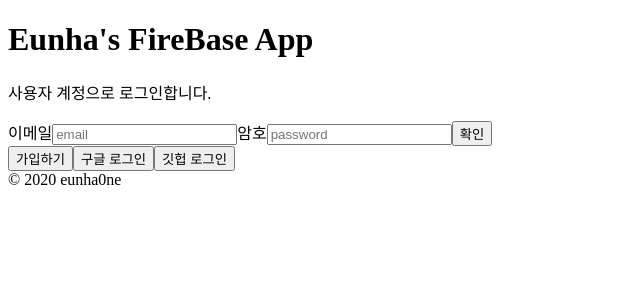
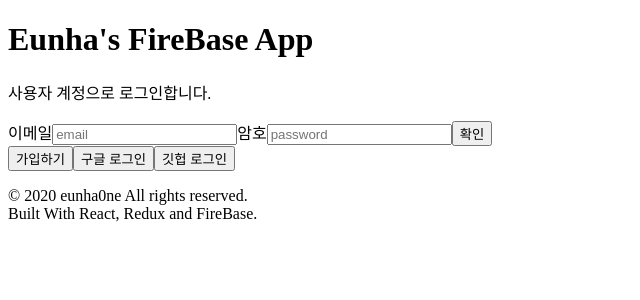
Before and after one commit to eunha0ne/study-firebase-app, a React (Create React App) app: page /#/ in a window 1280 px wide. Shown: the top 300 px of the page, without its empty margins (0-640 px from the left). Built offline with nearby package versions, Linux system fonts and the light colour scheme; no server answers.

Commit message:
Refactor: 익명 함수를 피하고, 관심사를 분리하라

```diff
--- a/src/app/App.js
+++ b/src/app/App.js
@@ -3,12 +3,13 @@ import { useSelector } from "react-redux";
 
 import useLoggedInState from "hooks/useLoggedInState";
 
-import Router from "./Router";
+import AppRouter from "./Router";
+import Header from "components/Header";
+import Footer from "components/Footer";
 import Modal from "features/Modal";
-import Header from "components/Header";
 
 function App() {
-  const { modal } = useSelector((state) => ({
+  const { modal: modalState } = useSelector((state) => ({
     modal: state.modal
   }));
 
@@ -18,10 +19,10 @@ function App() {
     <>
       <Header />
       <main>
-        <Router isLoggedIn={isLoggedIn} />
-        {modal.isOpen && <Modal data={modal} />}
+        <AppRouter isLoggedIn={isLoggedIn} />
+        {modalState.isOpen && <Modal {...modalState} />}
       </main>
-      <footer>&copy; {new Date().getFullYear()} eunha0ne</footer>
+      <Footer />
     </>
   );
 }
--- a/src/app/Router.js
+++ b/src/app/Router.js
@@ -1,5 +1,10 @@
 import React from "react";
-import { HashRouter as Router, Route, Switch } from "react-router-dom";
+import {
+  HashRouter as Router,
+  Route,
+  Switch,
+  Redirect
+} from "react-router-dom";
 
 import Home from "pages/Home";
 import Auth from "pages/Auth";
@@ -16,10 +21,15 @@ const AuthPage = () => (
   </Route>
 );
 
-export default ({ isLoggedIn }) => {
+const AppRouter = ({ isLoggedIn }) => {
   return (
     <Router>
-      <Switch>{isLoggedIn ? HomePage() : AuthPage()}</Switch>
+      <Switch>
+        {isLoggedIn ? HomePage() : AuthPage()}
+        <Redirect from="*" to="/" />
+      </Switch>
     </Router>
   );
 };
+
+export default AppRouter;
--- /dev/null
+++ b/src/components/Footer.js
@@ -0,0 +1,10 @@
+import React from "react";
+
+const Footer = () => (
+  <p>
+    &copy; {new Date().getFullYear()} eunha0ne All rights reserved. <br />
+    Built With React, Redux and FireBase.
+  </p>
+);
+
+export default Footer;
--- a/src/components/Header.js
+++ b/src/components/Header.js
@@ -3,7 +3,7 @@ import { authService } from "app/firebaseInstance";
 
 import useLoggedInState from "hooks/useLoggedInState";
 
-export default () => {
+const Header = () => {
   const isLoggedIn = useLoggedInState();
   const [userName, setUserName] = useState(null);
 
@@ -36,3 +36,5 @@ export default () => {
     </header>
   );
 };
+
+export default Header;
--- a/src/features/Modal.js
+++ b/src/features/Modal.js
@@ -3,10 +3,8 @@ import { useDispatch } from "react-redux";
 
 import { hideModal } from "features/modalSlice";
 
-export default ({ data }) => {
+const Modal = ({ message }) => {
   const dispatch = useDispatch();
-  const { message } = data;
-
   const onClose = () => {
     dispatch(hideModal());
   };
@@ -18,3 +16,5 @@ export default ({ data }) => {
     </article>
   );
 };
+
+export default Modal;
--- a/src/pages/Auth.js
+++ b/src/pages/Auth.js
@@ -7,7 +7,7 @@ import {
 } from "app/firebaseInstance";
 import { showModal } from "features/modalSlice";
 
-export default () => {
+const Auth = () => {
   const dispatch = useDispatch();
   const [email, setEmail] = useState("");
   const [password, setPassword] = useState("");
@@ -113,3 +113,5 @@ export default () => {
     </div>
   );
 };
+
+export default Auth;
--- a/src/pages/Home.js
+++ b/src/pages/Home.js
@@ -1,3 +1,5 @@
 import React from "react";
 
-export default () => <div>Home</div>;
+const Home = () => <div>Home</div>;
+
+export default Home;
```
